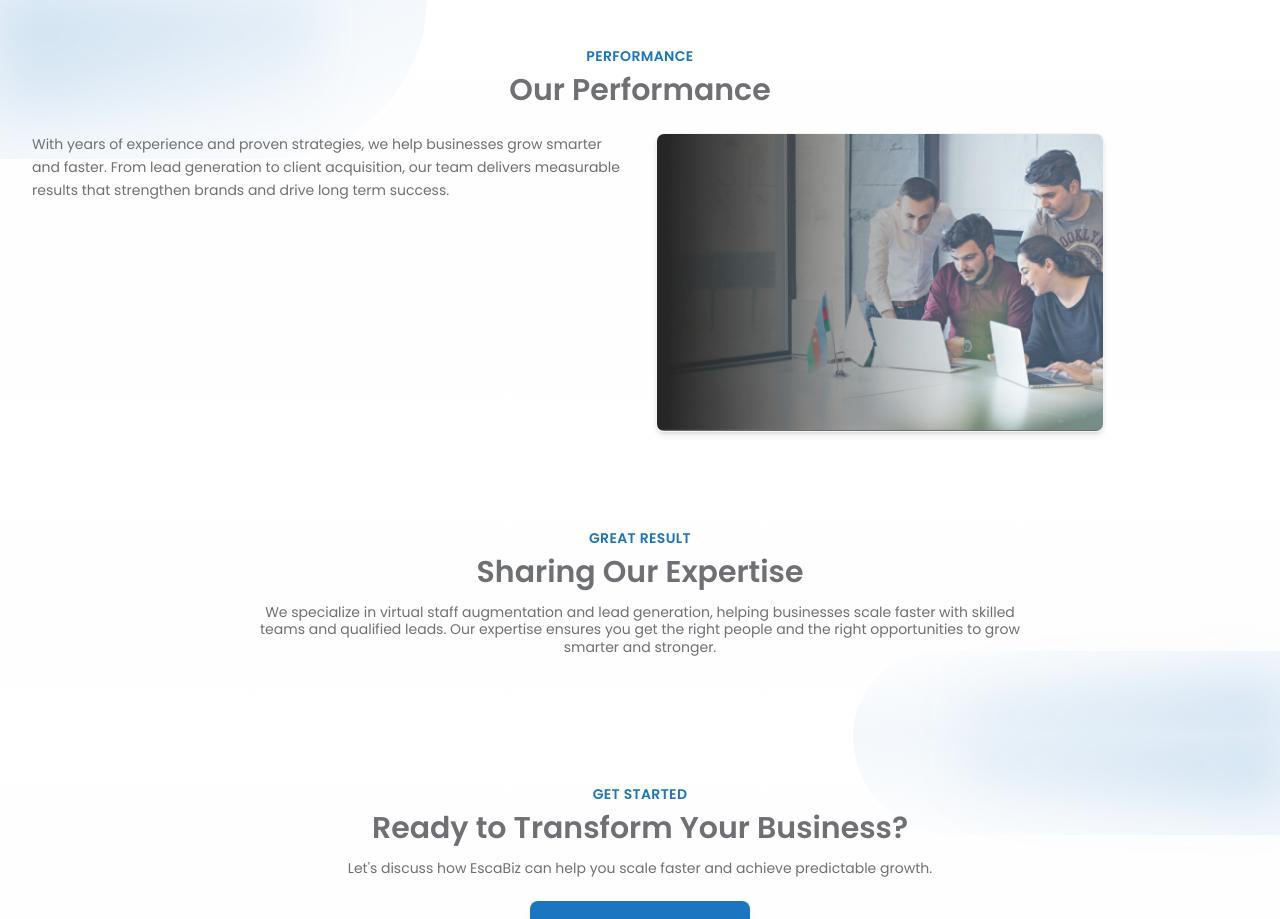
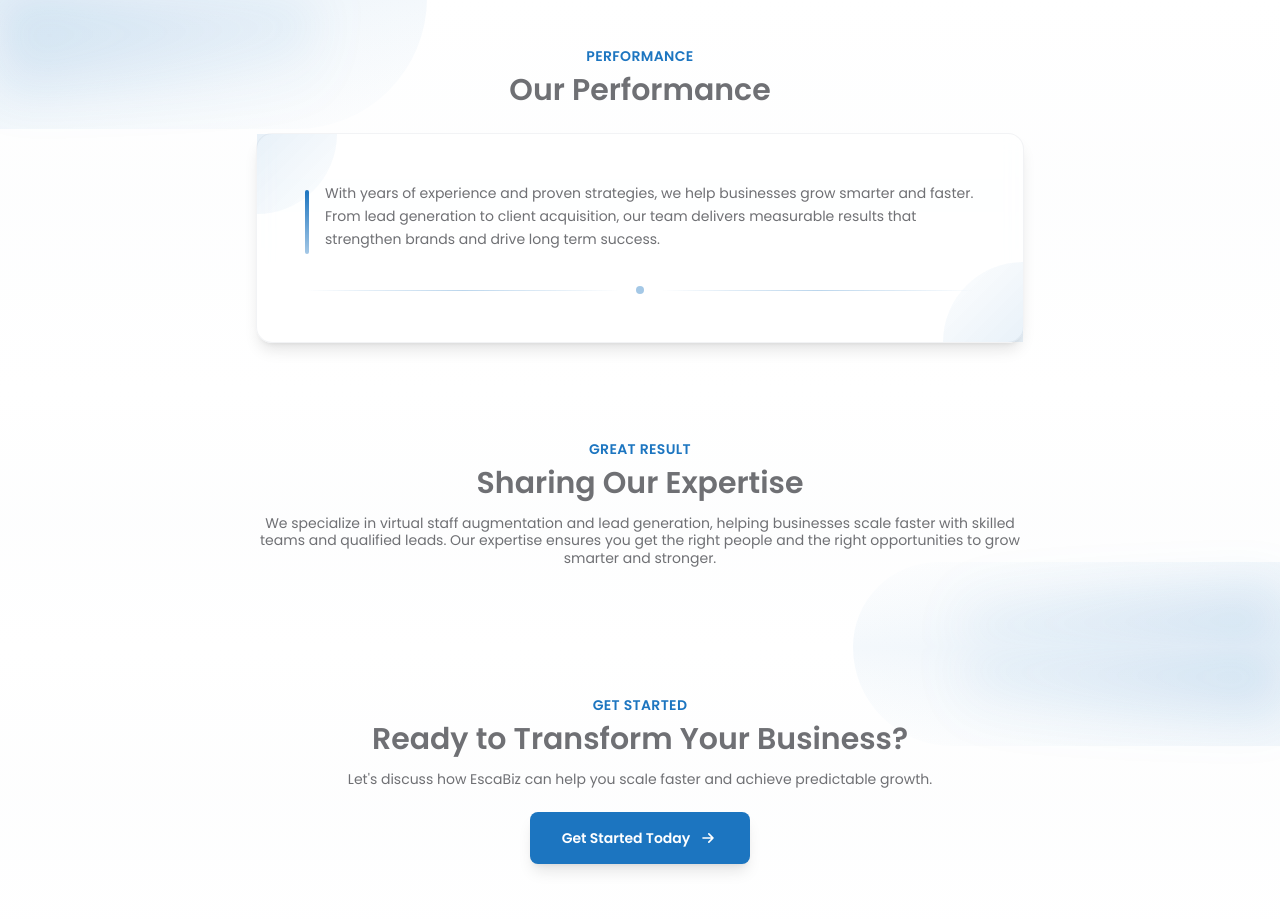
Before and after one commit to Sharmeen-Rauf/escabiz, a Next.js app: page /about in a window 1280 px wide. Shown: the part 3380-4299 px from the top of the page. Built offline with nearby package versions, Linux system fonts and the light colour scheme.

Commit message:
Revamp About page: enhance content layout with stylish design elements, improve text presentation for better readability, and update background styles for a more modern and professional appearance.

```diff
--- a/src/app/about/page.tsx
+++ b/src/app/about/page.tsx
@@ -440,24 +440,29 @@ export default function About() {
               </h5>
             </div>
 
-            <div className="grid grid-cols-1 lg:grid-cols-2 gap-6 lg:gap-8 items-start">
-              {/* Left Content */}
-              <div className="flex flex-col justify-center">
-                <p className="text-xs sm:text-xs md:text-sm text-[#6f7074] leading-relaxed font-normal">
-                  With years of experience and proven strategies, we help businesses grow smarter and faster. From lead generation to client acquisition, our team delivers measurable results that strengthen brands and drive long term success.
-                </p>
-              </div>
+            {/* Stylish Content Section */}
+            <div className="max-w-3xl mx-auto">
+              <div className="relative bg-white/60 backdrop-blur-sm rounded-2xl border border-gray-200/50 shadow-lg p-8 md:p-10 lg:p-12">
+                {/* Decorative Elements */}
+                <div className="absolute top-0 left-0 w-20 h-20 bg-gradient-to-br from-[#1c75c0]/10 to-transparent rounded-br-full"></div>
+                <div className="absolute bottom-0 right-0 w-20 h-20 bg-gradient-to-tl from-[#1c75c0]/10 to-transparent rounded-tl-full"></div>
 
-              {/* Right Image - Smaller and Professional */}
-              <div className="relative rounded-lg overflow-hidden shadow-md border border-gray-100 w-full max-w-md mx-auto lg:mx-0">
-                <div className="aspect-[3/2] relative">
-                  <Image
-                    src="/Gemini_Generated_Image_j3y59jj3y59jj3y5.png"
-                    alt="Our Performance"
-                    fill
-                    className="object-cover"
-                    style={{ opacity: 0.85 }}
-                  />
+                <div className="relative z-10">
+                  <div className="flex items-start gap-4 mb-6">
+                    <div className="w-1 h-16 bg-gradient-to-b from-[#1c75c0] to-[#1c75c0]/40 rounded-full mt-2"></div>
+                    <div className="flex-1">
+                      <p className="text-xs sm:text-xs md:text-sm text-[#6f7074] leading-relaxed font-normal">
+                        With years of experience and proven strategies, we help businesses grow smarter and faster. From lead generation to client acquisition, our team delivers measurable results that strengthen brands and drive long term success.
+                      </p>
+                    </div>
+                  </div>
+
+                  {/* Stylish Divider */}
+                  <div className="flex items-center gap-4 mt-8">
+                    <div className="flex-1 h-px bg-gradient-to-r from-transparent via-[#1c75c0]/30 to-transparent"></div>
+                    <div className="w-2 h-2 bg-[#1c75c0]/40 rounded-full"></div>
+                    <div className="flex-1 h-px bg-gradient-to-r from-transparent via-[#1c75c0]/30 to-transparent"></div>
+                  </div>
                 </div>
               </div>
             </div>
```
